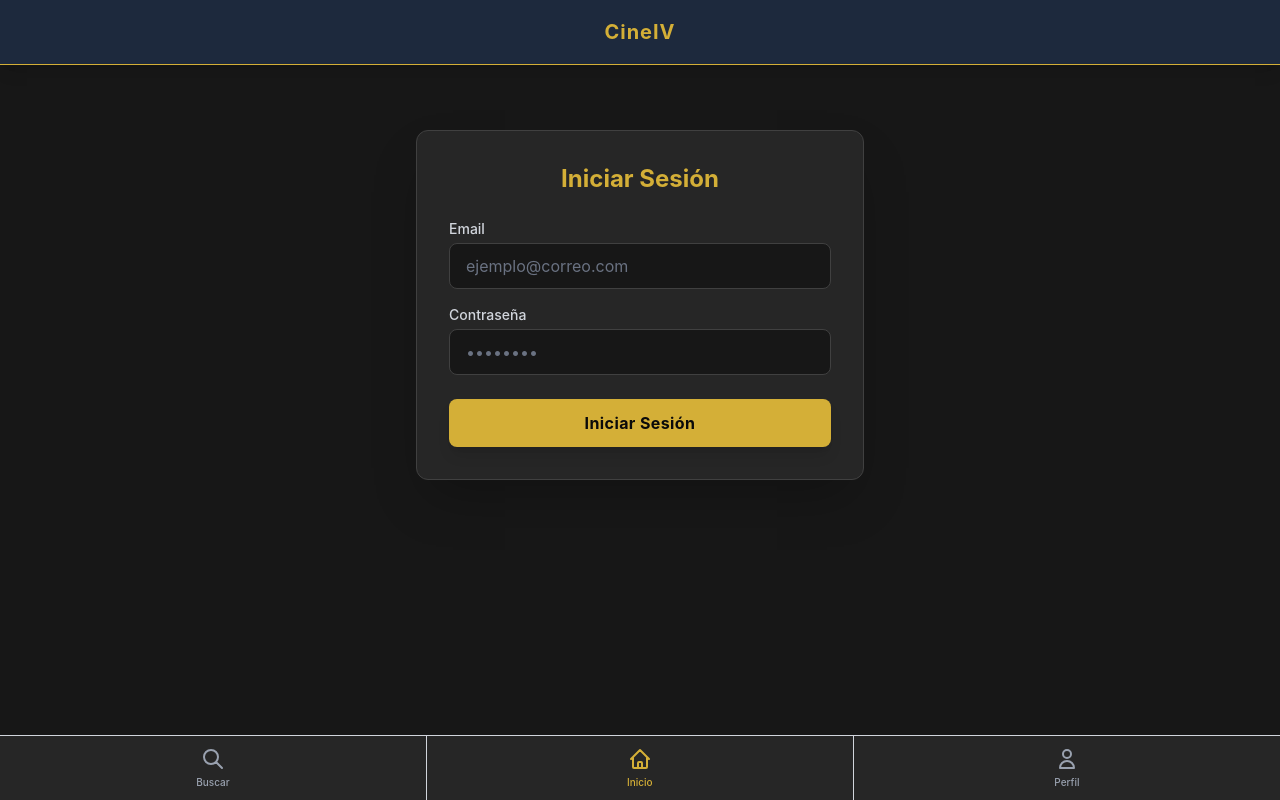
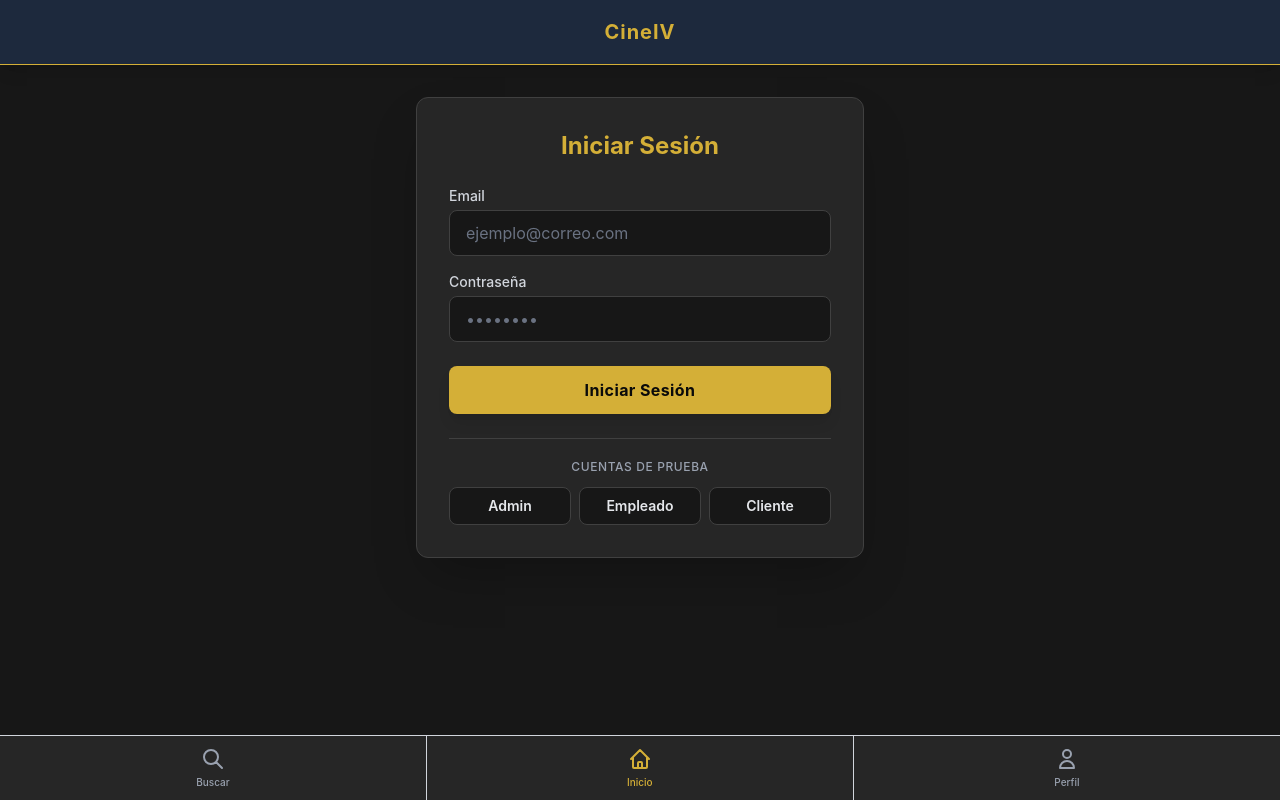
Before and after one commit to GonDragon/tp-progIV-utn2026, an Angular app: page /login in a window 1280 px wide. Built offline with nearby package versions, Linux system fonts and the light colour scheme.

Commit message:
Botones de prueba para login.

```diff
--- a/src/app/pages/login/login.html
+++ b/src/app/pages/login/login.html
@@ -43,5 +43,29 @@
         Iniciar Sesión
       </button>
     </form>
+
+    <div class="mt-6 pt-5 border-t border-neutral-700">
+      <p class="text-xs text-gray-400 text-center mb-3 font-medium uppercase tracking-wider">Cuentas de prueba</p>
+      <div class="grid grid-cols-3 gap-2">
+        <button
+          type="button"
+          (click)="fillCredentials('admin')"
+          class="px-3 py-2 bg-neutral-900 hover:bg-neutral-700 border border-neutral-700 hover:border-[#D4AF37] text-gray-200 text-sm font-semibold rounded-lg transition-colors cursor-pointer text-center">
+          Admin
+        </button>
+        <button
+          type="button"
+          (click)="fillCredentials('empleado')"
+          class="px-3 py-2 bg-neutral-900 hover:bg-neutral-700 border border-neutral-700 hover:border-[#D4AF37] text-gray-200 text-sm font-semibold rounded-lg transition-colors cursor-pointer text-center">
+          Empleado
+        </button>
+        <button
+          type="button"
+          (click)="fillCredentials('cliente')"
+          class="px-3 py-2 bg-neutral-900 hover:bg-neutral-700 border border-neutral-700 hover:border-[#D4AF37] text-gray-200 text-sm font-semibold rounded-lg transition-colors cursor-pointer text-center">
+          Cliente
+        </button>
+      </div>
+    </div>
   </div>
 </div>
--- a/src/app/pages/login/login.ts
+++ b/src/app/pages/login/login.ts
@@ -48,4 +48,18 @@ export class Login {
       this.errorMessage.set('Credenciales inválidas. Por favor intente nuevamente.');
     }
   }
+
+  fillCredentials(role: 'admin' | 'empleado' | 'cliente'): void {
+    this.errorMessage.set(null);
+    if (role === 'admin') {
+      this.email.set('admin@example.com');
+      this.password.set('admin123');
+    } else if (role === 'empleado') {
+      this.email.set('empleado@example.com');
+      this.password.set('emp123');
+    } else if (role === 'cliente') {
+      this.email.set('cliente@example.com');
+      this.password.set('cli123');
+    }
+  }
 }
```
